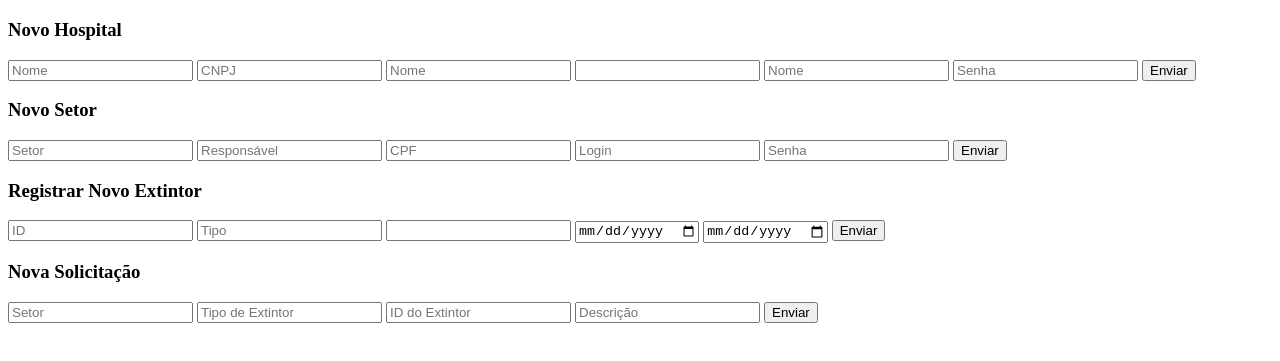
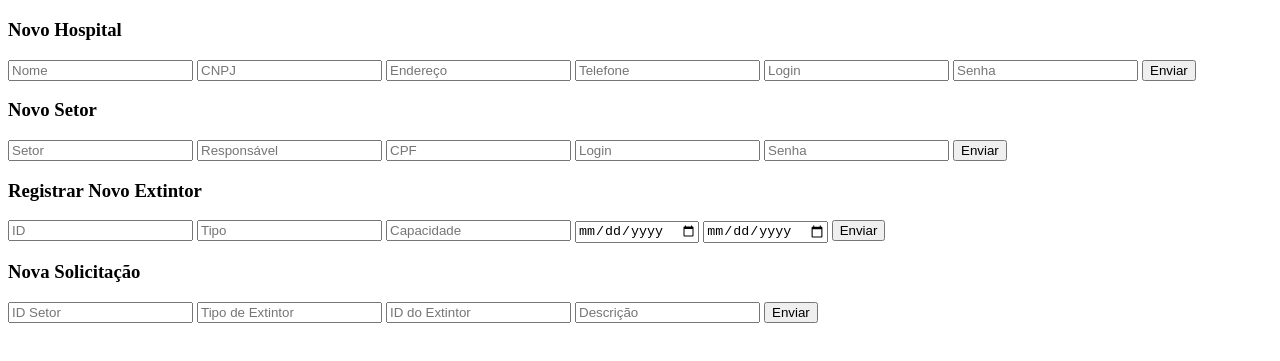
Before and after one commit to MathVictor/Certex-Hos, a website: page public/template.html in a window 1280 px wide. Shown: the part 61-422 px from the top of the page. Drawn offline with Linux system fonts and the light colour scheme.

Commit message:
Forms Correction Commit

```diff
--- a/public/template.html
+++ b/public/template.html
@@ -11,10 +11,9 @@
         <form action="/hospital/submit" method="POST">
             <input type="text"     name="NOME"          placeholder="Nome"/>
             <input type="number"   name="CNPJ"          placeholder="CNPJ"/>
-            <input type="text"     name="ENDERECO"      placeholder="Nome"/>
-            <input type="tel"      name="CONTATO"
-                pattern="[0-9]{2}-[0-9]{5}-[0-9]{4}" required>
-            <input type="text"     name="LOGIN_DIR"     placeholder="Nome"/>
+            <input type="text"     name="ENDERECO"      placeholder="Endereço"/>
+            <input type="number"   name="CONTATO"       placeholder="Telefone">
+            <input type="text"     name="LOGIN_DIR"     placeholder="Login"/>
             <input type="password" name="SENHA_DIR"     placeholder="Senha"/>
 
             <button type="submit">Enviar</button>
@@ -35,8 +34,7 @@
         <form action="/extintor/submit" method="POST">
             <input type="text"     name="idEXTINTOR"    placeholder="ID" />
             <input type="text"     name="TIPO"          placeholder="Tipo" />
-            <input type="number"   name="CAPACIDADE"    min="1">
-
+            <input type="number"   name="CAPACIDADE"    min="1" placeholder="Capacidade" />
             <input type="date"   name="PROX_MANUTENCAO"  >
             <input type="date"   name="ULTIMA_MANUTENCAO">
 
@@ -45,7 +43,7 @@
 
         <h3>Nova Solicitação</h3>
         <form action="/solicitacao/submit" method="POST">
-            <input type="text" name="idNOME_SETOR"  placeholder="Setor"/>
+            <input type="text" name="idNOME_SETOR"  placeholder="ID Setor"/>
             <input type="text" name="EXTINTOR_TIPO" placeholder="Tipo de Extintor"/>
             <input type="text" name="idpEXTINTOR" placeholder="ID do Extintor"/>
             <input type="text" name="DESCRICAO"   placeholder="Descrição"/>
```
Also changed, not shown: 1 other file.
